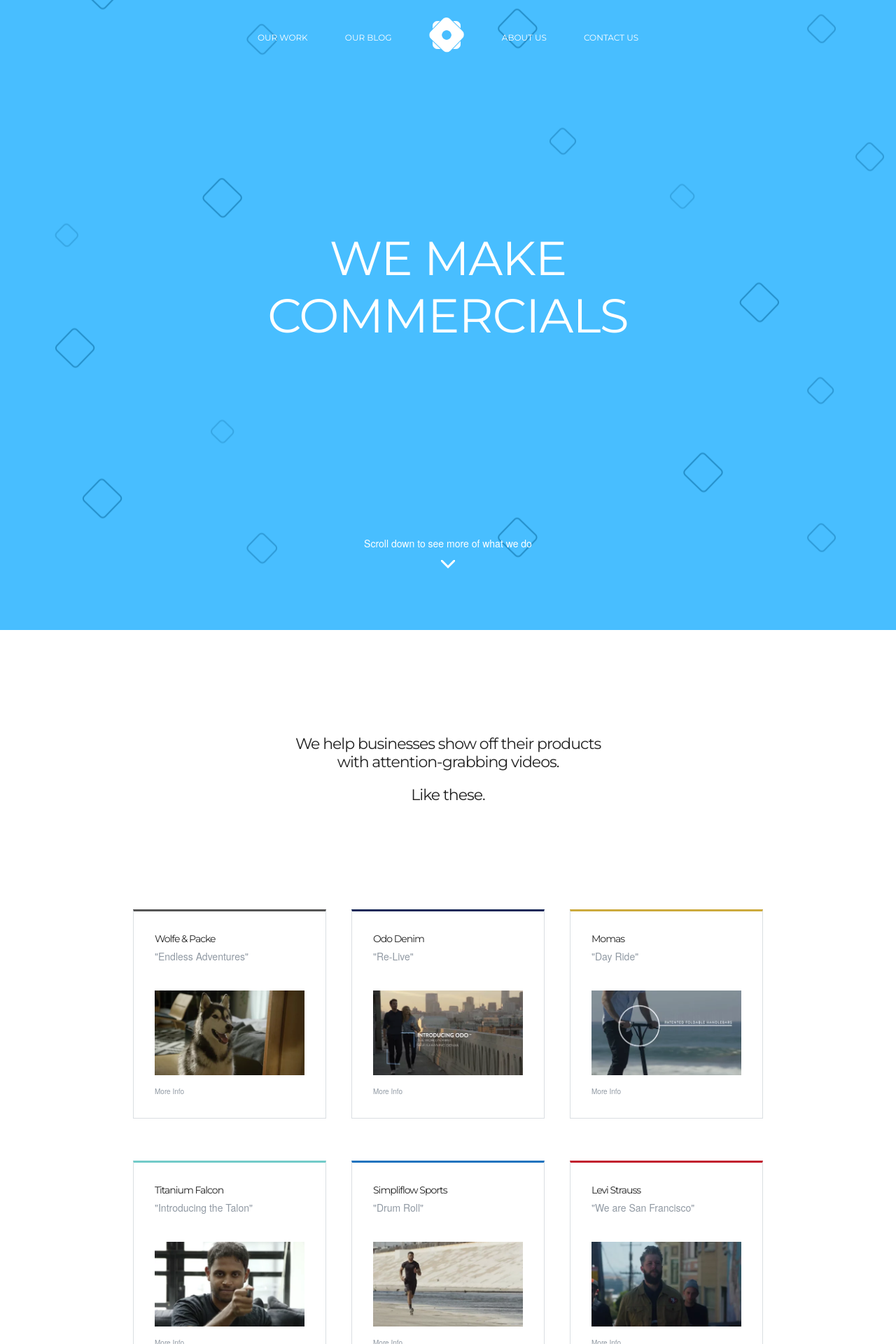
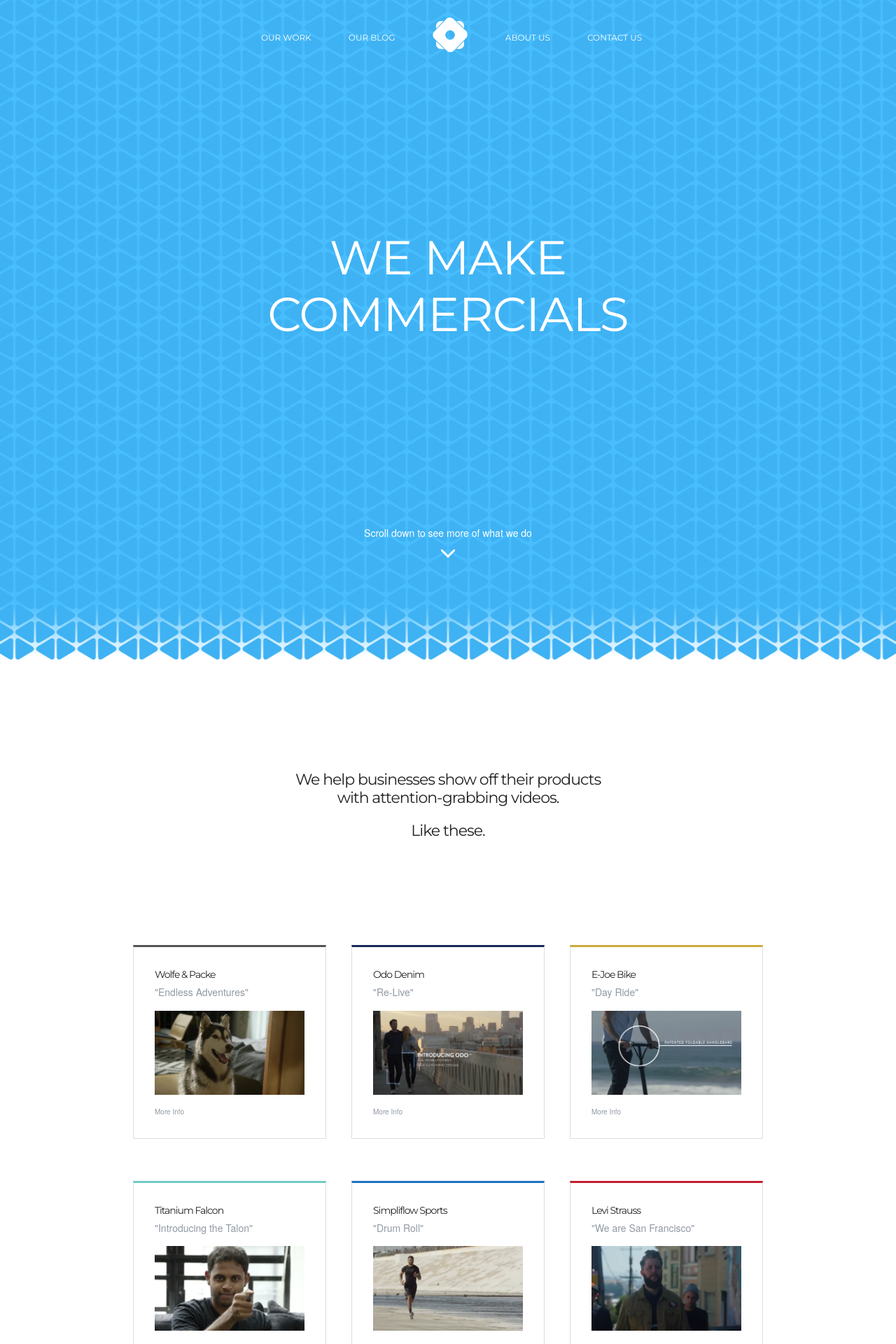
Before and after one commit to cmuellerrr/vitascope, a Jekyll site: the page built from index.html, in a window 1280 px wide. Shown: the top 1920 px of the page at 70% size. Built offline with Jekyll 4.4.1, drawn with Linux system fonts in a browser that asks for light colours; nearby versions of some CDN libraries; some web fonts are replaced.

Commit message:
updated welcome screen

```diff
--- a/_posts/2015-10-14-momas.html
+++ b/_posts/2015-10-14-momas.html
@@ -1,7 +1,7 @@
 ---
 layout: project
 categories: projects
-client: Momas
+client: E-Joe Bike
 client_url: http://www.gomomas.com
 client_color: ccaa3d
 video_title: "Day Ride"
--- a/css/custom.css
+++ b/css/custom.css
@@ -99,8 +99,8 @@
     color: #222222;
 }
 
-/* when greater than 685 (where the nav breaks the line) */
-@media (min-width: 685px) {
+/* when greater than 700 (where the nav breaks the line) */
+@media (min-width: 700px) {
 
     .logo-wrapper {
         display: inline-block;
@@ -115,9 +115,14 @@
         display: none;
     }
 
+    .site-header .container {
+        padding-left: 10px;
+    }
+
     .nav-list li {
         margin-left: 50px;
     }
+
 }
 
 /** HOME PAGE **/
@@ -136,20 +141,27 @@
     color: #FFFFFF;
 }
 
-.hero {
+.welcome {
     position: relative;
-    height: 100%;
-    height: 100vh;
+    height: 95%;
+    height: 95vh;
     min-height: 550px;
     width: 100%;
     z-index: 100;
     background-color: #48BEFF;
-    background-image: url('../images/hero-bg.png');
+    background-image: url('../images/bg.png');
+    background-position: bottom center;
 }
 
-.hero-text {
+.welcome-bottom {
+    height: 96px;
+    background-image: url('../images/bg-bottom.png');
+    background-position: top center;
+}
+
+.welcome-text {
     position: absolute;
-    top: 50%;
+    top: 52.5%;
     width: 100%;
     text-align: center;
     color: #FFFFFF;
@@ -159,22 +171,22 @@
     transform: translate(0, -50%);
 }
 
-.hero-text h1 {
+.welcome-text h1 {
     margin-bottom: 80px;
     font-size: 38px;
     text-transform: uppercase;
     color: inherit;
 }
 
-.hero-scroll {
+.welcome-scroll {
     position: absolute;
-    bottom: 80px;
+    bottom: 50px;
     width: 100%;
     text-align: center;
     color: #FFFFFF;
 }
 
-.hero-scroll p {
+.welcome-scroll p {
     margin-bottom: 10px;
 }
 
@@ -195,14 +207,18 @@
     text-align: center;
 }
 
-/* when greater than 685 (where the nav breaks the line) */
-@media (min-width: 685px) {
+/* when greater than 500 */
+@media (min-width: 500px) {
 
-    .hero {
-        background-position: center center;
+    .welcome-text h1 {
+        font-size: 48px;
     }
+}
 
-    .hero-text h1 {
+/* when greater than 700 (where the nav breaks the line) */
+@media (min-width: 700px) {
+
+    .welcome-text h1 {
         font-size: 68px;
     }
 }
@@ -292,14 +308,11 @@
 
 }
 
-.project-client {
+.project-client,
+.project-title {
     margin-bottom: 5px;
 }
 
-.project-title {
-    height: 45px;
-    margin-bottom: 5px;
-}
 
 .project-link {
     margin-bottom: 0;
--- a/index.html
+++ b/index.html
@@ -4,19 +4,21 @@
 class: home
 ---
 
-<div class="hero" id="hero">
-    <div class="hero-text">
+<div class="welcome">
+    <div class="welcome-text">
         <div class="container narrow">
             <h1>We make commercials</h1>
         </div>
     </div>
-    <div class="hero-scroll">
+    <div class="welcome-scroll">
         <div class="container narrow">
             <p>Scroll down to see more of what we do</p>
             <svg class="arrow"><path class="a1" d="M0 0 L10 10 L20 0"></path></svg>
         </div>
     </div>
 </div>
+
+<div class="welcome-bottom"></div>
 
 <div class="container narrower elevator" id="elevator">
 
```
Also changed, not shown: _includes/head.html (+11 -0 lines), images/bg-bottom.png (added), images/bg.png (added), images/hero-bg.png (deleted).
